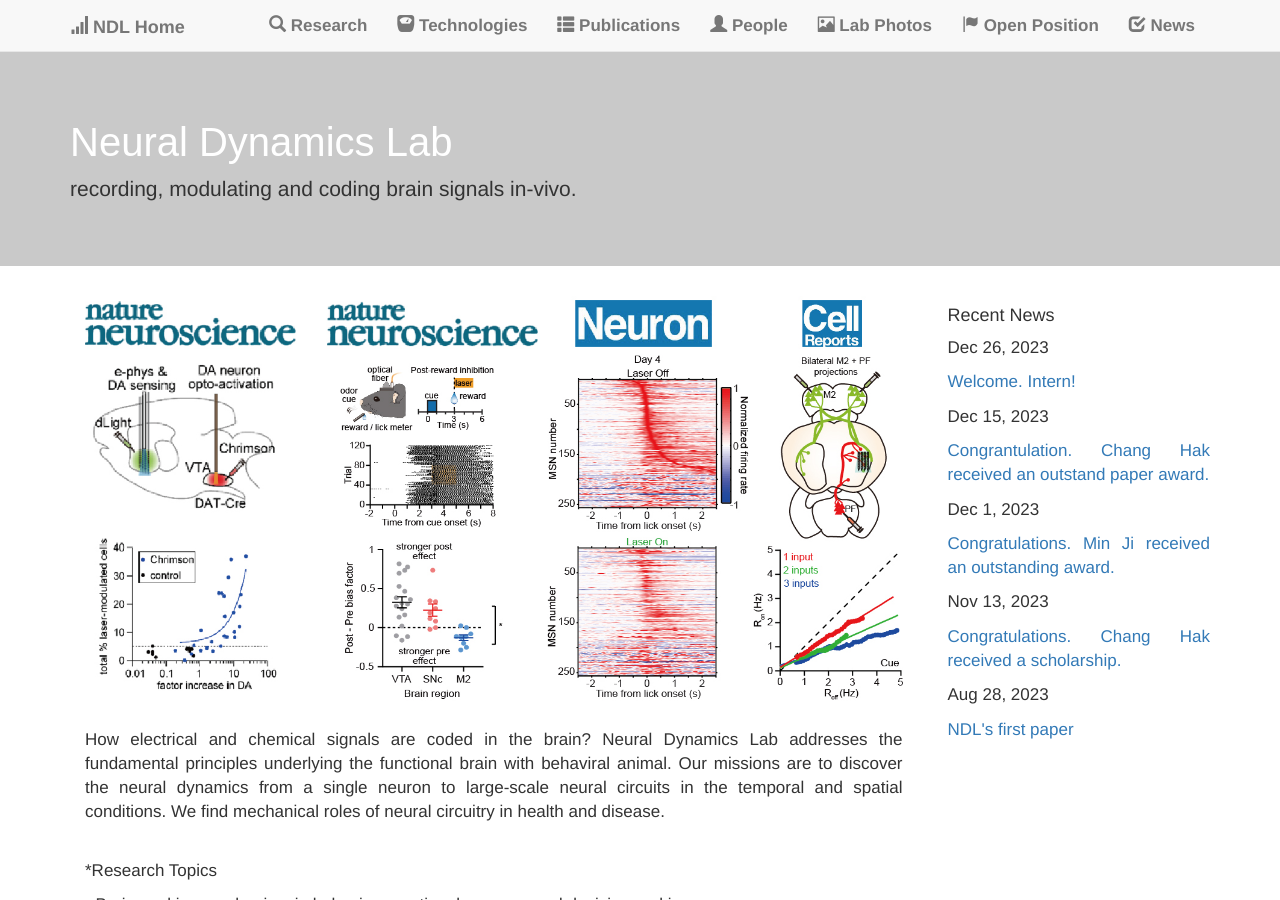
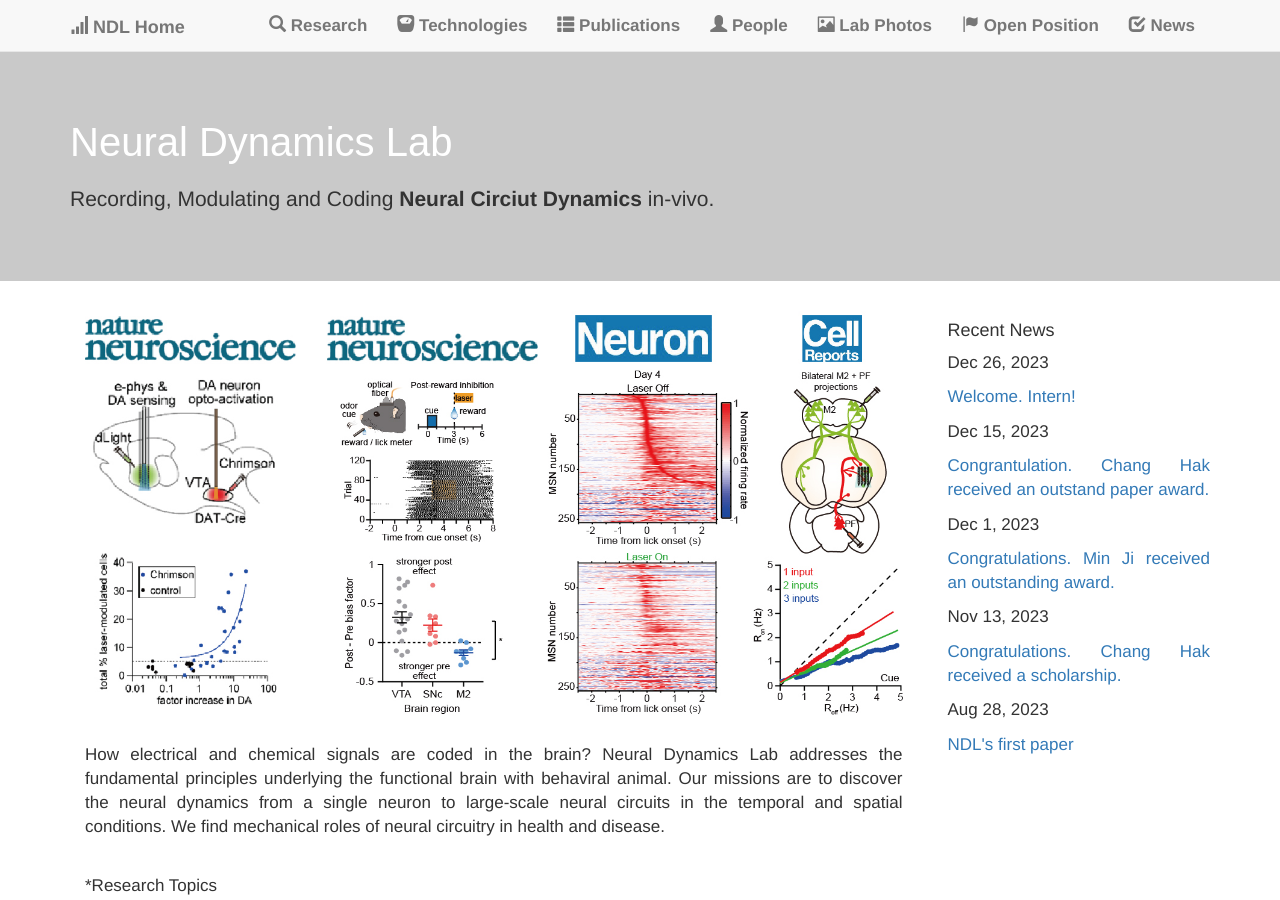
Before and after one commit to kleelab/kleelab.github.io, a Jekyll site: the page built from index.html, in a window 1280 px wide and 900 px high. Built offline with Jekyll 4.4.1, drawn with Linux system fonts in a browser that asks for light colours; nearby versions of some CDN libraries; a style sheet for code colours, icons or effects is not loaded.

Commit message:
Update home.html

```diff
--- a/_layouts/home.html
+++ b/_layouts/home.html
@@ -1,10 +1,10 @@
 ---
 layout: default
 ---
-<div class="jumbotron jumbotron-fluid">
+<div class="jumbotron">
   <div class="container">
-    <h1 class="display-4">Neural Dynamics Lab</h1>
-    <p class="lead">recording, modulating and coding brain signals in-vivo.</p>
+    <h1>Neural Dynamics Lab</h1>
+    <h3 class="lead">Recording, Modulating and Coding <b>Neural Circiut Dynamics</b> in-vivo.</p>
   </div>
 </div>
 
```
